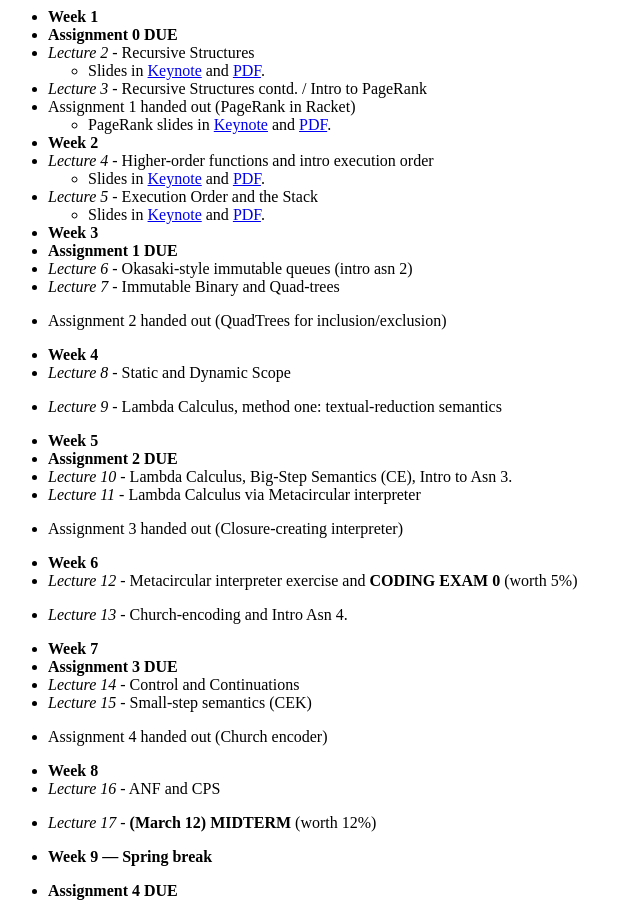
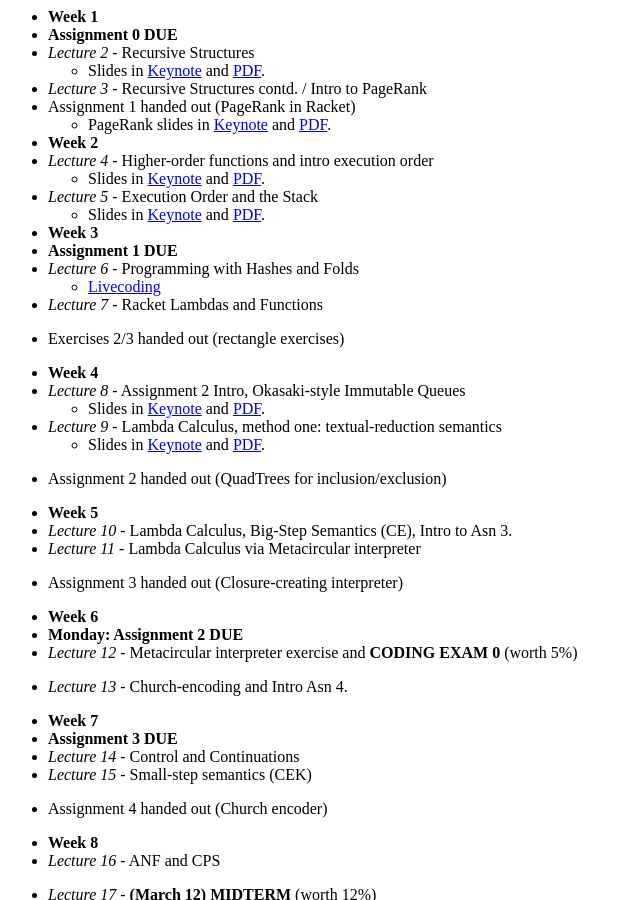
Before and after one commit to kmicinski/cis352-s21, a Jekyll site: the page docs/schedule/index.html, which Jekyll copies as it is, in a window 1280 px wide and 900 px high, scrolled down 1283 px. Shown: the whole window, without its empty margins (0-640 px from the left). Built offline with Jekyll 4.4.1, drawn with Linux system fonts in a browser that asks for light colours; nearby versions of some CDN libraries; library files that are not in the unit come from our copies.

Commit message:
webpage update

```diff
--- a/docs/feed.xml
+++ b/docs/feed.xml
@@ -5,8 +5,8 @@
     <description>(Spring '20) Programming Languages: Theory and Practice (CMSC352 at Syracuse University)</description>
     <link>http://kmicinski.com/cis352-s20/</link>
     <atom:link href="http://kmicinski.com/cis352-s20/feed.xml" rel="self" type="application/rss+xml"/>
-    <pubDate>Thu, 30 Jan 2020 10:48:20 -0500</pubDate>
-    <lastBuildDate>Thu, 30 Jan 2020 10:48:20 -0500</lastBuildDate>
+    <pubDate>Thu, 13 Feb 2020 00:17:41 -0500</pubDate>
+    <lastBuildDate>Thu, 13 Feb 2020 00:17:41 -0500</lastBuildDate>
     <generator>Jekyll v3.8.5</generator>
 
       <item>
--- a/docs/schedule/index.html
+++ b/docs/schedule/index.html
@@ -115,24 +115,37 @@ evolves to reflect the actual pacing.</p>
   </li>
   <li><strong>Week 3</strong></li>
   <li><strong>Assignment 1 DUE</strong></li>
-  <li><em>Lecture 6</em> - Okasaki-style immutable queues (intro asn 2)</li>
-  <li><em>Lecture 7</em> - Immutable Binary and Quad-trees</li>
+  <li><em>Lecture 6</em> - Programming with Hashes and Folds
+    <ul>
+      <li><a href="https://gist.github.com/kmicinski/9bfe1761418c9d729f85b5c00de90f04">Livecoding</a></li>
+    </ul>
+  </li>
+  <li><em>Lecture 7</em> - Racket Lambdas and Functions</li>
+  <li>
+    <p>Exercises 2/3 handed out (rectangle exercises)</p>
+  </li>
+  <li><strong>Week 4</strong></li>
+  <li><em>Lecture 8</em> - Assignment 2 Intro, Okasaki-style Immutable Queues
+    <ul>
+      <li>Slides in <a href="http://kmicinski.com//cis352-s20/assets/slides/racket-okasaki-queues.key">Keynote</a> and <a href="http://kmicinski.com//cis352-s20/assets/slides/racket-okasaki-queues.pdf">PDF</a>.</li>
+    </ul>
+  </li>
+  <li><em>Lecture 9</em> - Lambda Calculus, method one: textual-reduction semantics
+    <ul>
+      <li>Slides in <a href="http://kmicinski.com//cis352-s20/assets/slides/lambdacalc.key">Keynote</a> and <a href="http://kmicinski.com//cis352-s20/assets/slides/lambdacalc.pdf">PDF</a>.</li>
+    </ul>
+  </li>
   <li>
     <p>Assignment 2 handed out (QuadTrees for inclusion/exclusion)</p>
   </li>
-  <li><strong>Week 4</strong></li>
-  <li><em>Lecture 8</em> - Static and Dynamic Scope</li>
-  <li>
-    <p><em>Lecture 9</em> - Lambda Calculus, method one: textual-reduction semantics</p>
-  </li>
   <li><strong>Week 5</strong></li>
-  <li><strong>Assignment 2 DUE</strong></li>
   <li><em>Lecture 10</em> - Lambda Calculus, Big-Step Semantics (CE), Intro to Asn 3.</li>
   <li><em>Lecture 11</em> - Lambda Calculus via Metacircular interpreter</li>
   <li>
     <p>Assignment 3 handed out (Closure-creating interpreter)</p>
   </li>
   <li><strong>Week 6</strong></li>
+  <li><strong>Monday: Assignment 2 DUE</strong></li>
   <li><em>Lecture 12</em> - Metacircular interpreter exercise and <strong>CODING EXAM 0</strong> (worth 5%)</li>
   <li>
     <p><em>Lecture 13</em> - Church-encoding and Intro Asn 4.</p>
```
Also changed, not shown: 4 other files.
